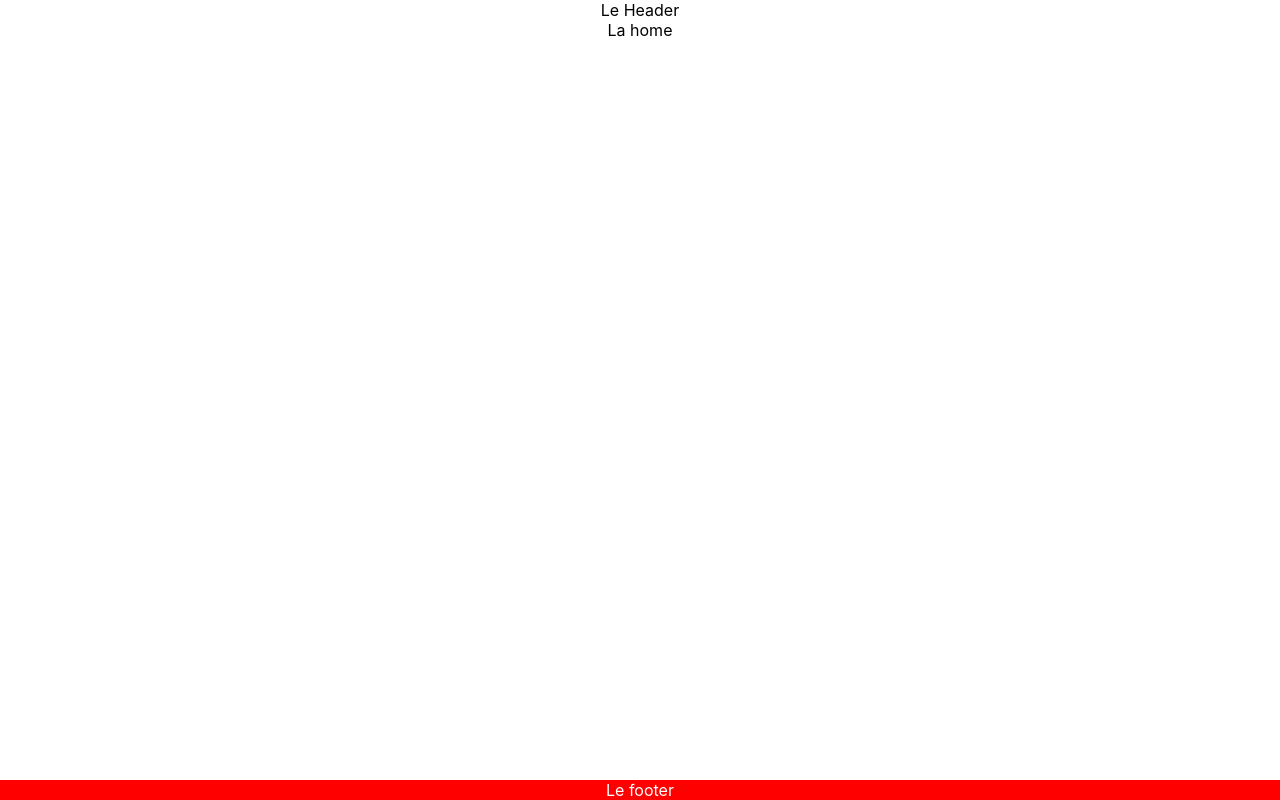
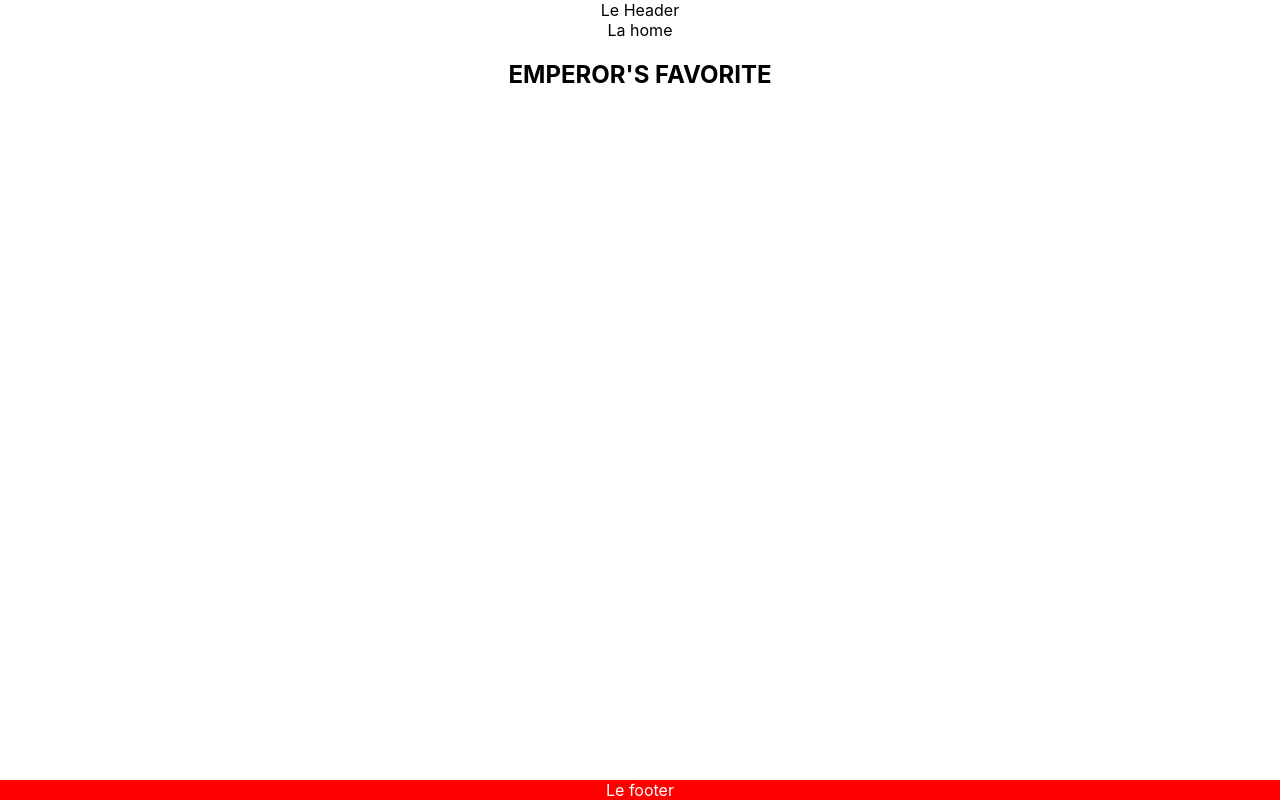
Before and after one commit to nicholas570/Arena-pit, a React (Create React App) app: page / in a window 1280 px wide. Built offline with nearby package versions, Linux system fonts and the light colour scheme.

Commit message:
create favgladiator component

```diff
--- /dev/null
+++ b/src/components/FavoriteGladiator.jsx
@@ -0,0 +1,12 @@
+import React from 'react';
+import styles from '../css/FavoriteGladiator.module.css';
+
+function FavoriteGladiator() {
+  return (
+    <div className={styles.FavCard}>
+      <h2 className={styles.favTitle}>EMPEROR&apos;S FAVORITE</h2>
+    </div>
+  );
+}
+
+export default FavoriteGladiator;
--- /dev/null
+++ b/src/css/FavoriteGladiator.module.css
@@ -0,0 +1,5 @@
+.favCard {
+  background-color: #df2e2e;
+  border-radius: 5px;
+  height: 50%;
+}
--- a/src/views/Home.jsx
+++ b/src/views/Home.jsx
@@ -1,7 +1,13 @@
 import React from 'react';
+import FavoriteGladiator from '../components/FavoriteGladiator';
 
 function Home() {
-  return <div>La home</div>;
+  return (
+    <div>
+      La home
+      <FavoriteGladiator />
+    </div>
+  );
 }
 
 export default Home;
```
